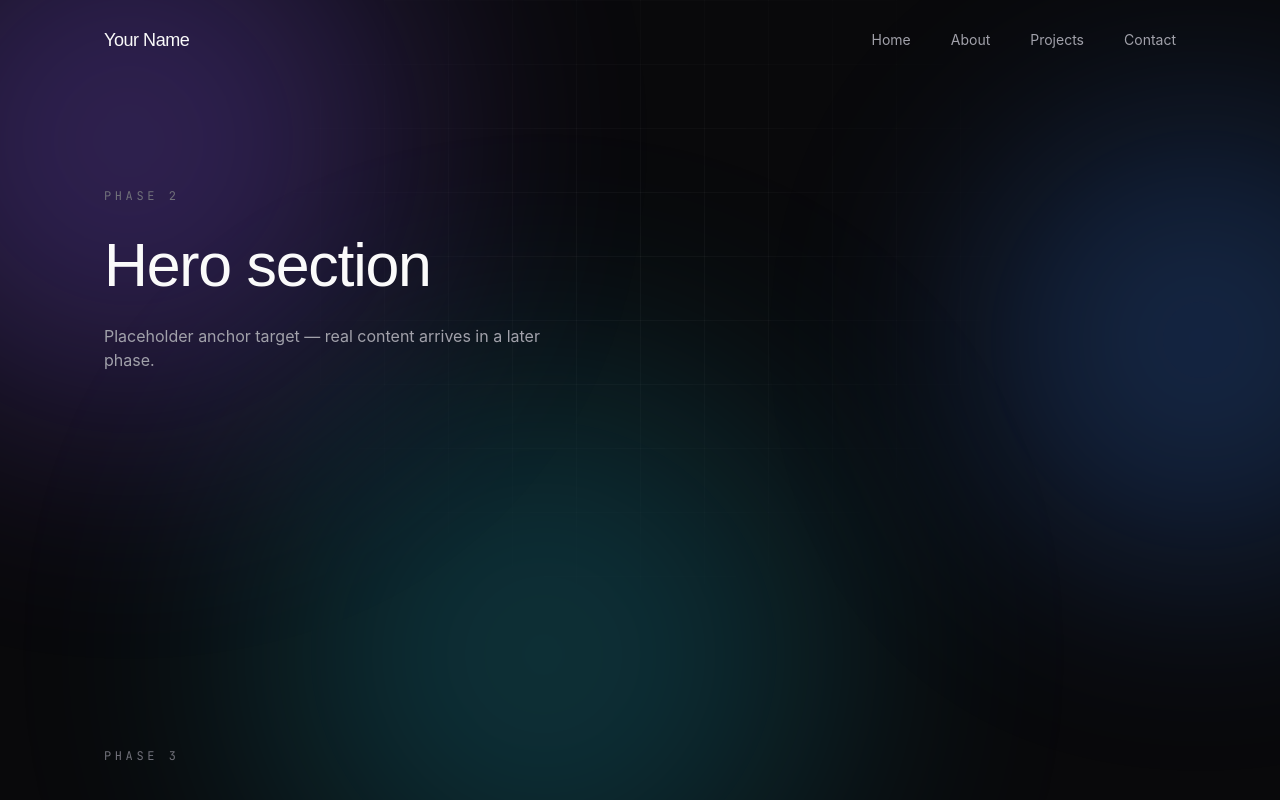
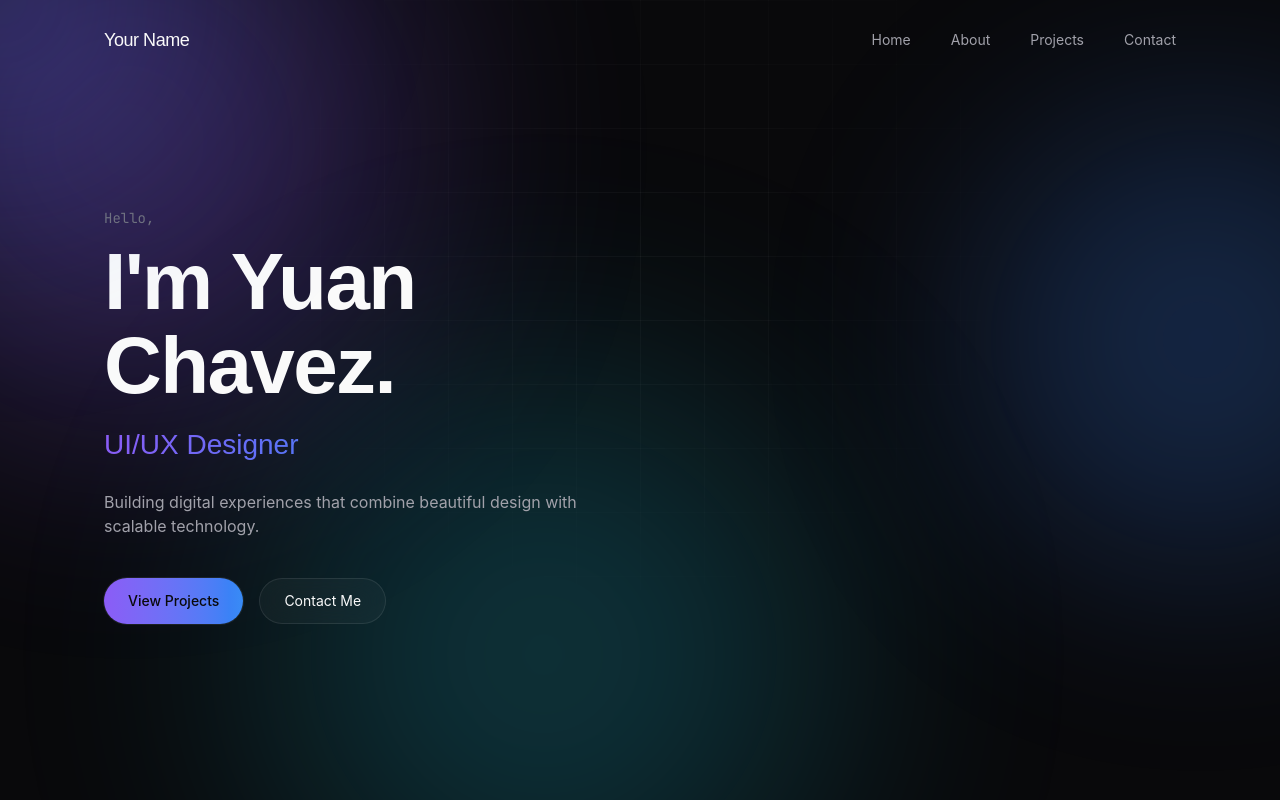
Before and after one commit to YuanG14/react-portfolio, a React (Vite) app: page / in a window 1280 px wide. Shown: the top 800 px of the page. Built offline with nearby package versions, Linux system fonts and the light colour scheme; a web font is replaced by a local one.

Commit message:
feat: implement Hero section with animated elements and cursor glow effect

```diff
--- /dev/null
+++ b/src/components/hero/MouseGlow.jsx
@@ -0,0 +1,54 @@
+import { useEffect } from 'react'
+import { motion, useMotionValue, useSpring, useReducedMotion } from 'framer-motion'
+
+/**
+ * A soft blurred glow that trails the cursor within the Hero section
+ * (distinct from the site-wide grid spotlight in
+ * components/effects/GridBackground.jsx — this one is Hero-specific
+ * and sits with the gradient blobs to make the opening screen feel
+ * alive). Position is driven by a spring so it eases behind the
+ * pointer rather than snapping to it.
+ *
+ * @param {React.RefObject} containerRef - ref to the Hero <section>;
+ *   glow position is computed relative to its bounding box.
+ */
+export default function MouseGlow({ containerRef }) {
+  const shouldReduceMotion = useReducedMotion()
+  const mouseX = useMotionValue(0)
+  const mouseY = useMotionValue(0)
+  const springX = useSpring(mouseX, { stiffness: 55, damping: 20, mass: 0.6 })
+  const springY = useSpring(mouseY, { stiffness: 55, damping: 20, mass: 0.6 })
+
+  useEffect(() => {
+    if (shouldReduceMotion) return
+    const node = containerRef?.current
+    if (!node) return
+
+    function handlePointerMove(event) {
+      const rect = node.getBoundingClientRect()
+      mouseX.set(event.clientX - rect.left)
+      mouseY.set(event.clientY - rect.top)
+    }
+
+    window.addEventListener('pointermove', handlePointerMove)
+    return () => window.removeEventListener('pointermove', handlePointerMove)
+  }, [containerRef, mouseX, mouseY, shouldReduceMotion])
+
+  if (shouldReduceMotion) return null
+
+  return (
+    <div aria-hidden="true" className="pointer-events-none absolute inset-0 overflow-hidden">
+      <motion.div
+        className="absolute h-[480px] w-[480px] rounded-full blur-[110px]"
+        style={{
+          x: springX,
+          y: springY,
+          translateX: '-50%',
+          translateY: '-50%',
+          background:
+            'radial-gradient(circle, rgba(139,92,246,0.35), rgba(59,130,246,0.18) 45%, transparent 75%)',
+        }}
+      />
+    </div>
+  )
+}
--- /dev/null
+++ b/src/components/hero/ProfileCard.jsx
@@ -0,0 +1,63 @@
+import { motion, useReducedMotion } from 'framer-motion'
+import { HERO_NAME } from '../../data/hero'
+
+const initials = HERO_NAME.split(' ')
+  .map((part) => part[0])
+  .join('')
+
+/**
+ * The card floats continuously (a gentle vertical loop) once it has
+ * entered, and carries two smaller glass badges that float on their
+ * own independent, slightly offset loops — reads as alive without
+ * being distracting. All looping motion is skipped when the user has
+ * requested reduced motion.
+ */
+export default function ProfileCard() {
+  const shouldReduceMotion = useReducedMotion()
+
+  return (
+    <motion.div
+      initial={{ opacity: 0, y: 40, scale: 0.96 }}
+      animate={{ opacity: 1, y: 0, scale: 1 }}
+      transition={{ duration: 0.9, delay: 0.35, ease: [0.16, 1, 0.3, 1] }}
+      className="relative mx-auto w-full max-w-sm"
+    >
+      <motion.div
+        animate={shouldReduceMotion ? undefined : { y: [0, -14, 0] }}
+        transition={{ duration: 6, repeat: Infinity, ease: 'easeInOut' }}
+        className="glass relative aspect-[4/5] w-full rounded-3xl p-3"
+      >
+        {/* Profile image placeholder — swap for a real photo later */}
+        <div className="relative h-full w-full overflow-hidden rounded-2xl bg-gradient-to-br from-purple/25 via-blue/10 to-cyan/25">
+          <div className="absolute inset-0 grid place-items-center">
+            <span className="font-display text-7xl font-medium text-ink/25">
+              {initials}
+            </span>
+          </div>
+        </div>
+
+        {/* Floating badge: availability */}
+        <motion.div
+          animate={shouldReduceMotion ? undefined : { y: [0, 10, 0] }}
+          transition={{ duration: 5, repeat: Infinity, ease: 'easeInOut', delay: 0.4 }}
+          className="glass absolute -left-6 top-10 flex items-center gap-2 rounded-full px-4 py-2 text-xs text-ink"
+        >
+          <span className="h-2 w-2 rounded-full bg-cyan" />
+          Available for work
+        </motion.div>
+
+        {/* Floating badge: focus areas */}
+        <motion.div
+          animate={shouldReduceMotion ? undefined : { y: [0, -10, 0] }}
+          transition={{ duration: 5.5, repeat: Infinity, ease: 'easeInOut', delay: 0.9 }}
+          className="glass absolute -right-4 bottom-12 rounded-2xl px-4 py-3 text-xs"
+        >
+          <p className="font-mono text-[10px] uppercase tracking-wider text-ink-faint">
+            Focus
+          </p>
+          <p className="mt-1 text-ink-muted">React · Node · UX</p>
+        </motion.div>
+      </motion.div>
+    </motion.div>
+  )
+}
--- /dev/null
+++ b/src/components/ui/TypingText.jsx
@@ -0,0 +1,27 @@
+import { useReducedMotion } from 'framer-motion'
+import { useTypewriter } from '../../hooks/useTypewriter'
+import { cn } from '../../lib/cn'
+
+/**
+ * Renders a rotating line of text with a typing/deleting animation
+ * and a blinking caret. Falls back to a static first word when the
+ * user has requested reduced motion.
+ */
+export default function TypingText({ words, className }) {
+  const shouldReduceMotion = useReducedMotion()
+  const typed = useTypewriter(words)
+  const text = shouldReduceMotion ? words[0] : typed
+
+  return (
+    <span className={cn('inline-flex items-center', className)}>
+      {text}
+      <span
+        aria-hidden="true"
+        className={cn(
+          'ml-1 inline-block h-[0.9em] w-[2px] bg-current',
+          !shouldReduceMotion && 'animate-pulse'
+        )}
+      />
+    </span>
+  )
+}
--- /dev/null
+++ b/src/data/hero.js
@@ -0,0 +1,10 @@
+/**
+ * Hero copy. Kept out of the component so content can be swapped
+ * without touching layout/animation code.
+ */
+export const HERO_NAME = 'Yuan Chavez'
+
+export const HERO_ROLES = ['Full Stack Developer', 'UI/UX Designer', 'Problem Solver']
+
+export const HERO_TAGLINE =
+  'Building digital experiences that combine beautiful design with scalable technology.'
--- /dev/null
+++ b/src/hooks/useTypewriter.js
@@ -0,0 +1,45 @@
+import { useEffect, useState } from 'react'
+
+/**
+ * Cycles through `words`, typing each one out character by character,
+ * pausing, deleting it, then moving to the next — the classic
+ * rotating-job-title effect. Pure state machine driven by
+ * setTimeout, no external dependency.
+ */
+export function useTypewriter(
+  words,
+  { typingSpeed = 70, deletingSpeed = 40, pauseTime = 1400 } = {}
+) {
+  const [wordIndex, setWordIndex] = useState(0)
+  const [text, setText] = useState('')
+  const [isDeleting, setIsDeleting] = useState(false)
+
+  useEffect(() => {
+    const currentWord = words[wordIndex % words.length]
+    let timeout
+
+    if (!isDeleting && text === currentWord) {
+      // Full word typed — hold, then start deleting.
+      timeout = setTimeout(() => setIsDeleting(true), pauseTime)
+    } else if (isDeleting && text === '') {
+      // Fully deleted — advance to the next word.
+      setIsDeleting(false)
+      setWordIndex((i) => (i + 1) % words.length)
+    } else {
+      timeout = setTimeout(
+        () => {
+          setText((current) =>
+            isDeleting
+              ? currentWord.slice(0, current.length - 1)
+              : currentWord.slice(0, current.length + 1)
+          )
+        },
+        isDeleting ? deletingSpeed : typingSpeed
+      )
+    }
+
+    return () => clearTimeout(timeout)
+  }, [text, isDeleting, wordIndex, words, typingSpeed, deletingSpeed, pauseTime])
+
+  return text
+}
--- a/src/pages/Home.jsx
+++ b/src/pages/Home.jsx
@@ -1,12 +1,13 @@
 import Section from '../components/layout/Section'
 import Reveal from '../components/layout/Reveal'
+import Hero from '../sections/Hero'
 
 /**
- * TEMPORARY. This page exists only so the Navbar/Footer anchors have
- * somewhere to scroll to and the foundation can be verified end to
- * end. Each placeholder below is replaced by its real section in a
- * later phase: Hero -> Phase 2, About -> Phase 3, Projects -> Phase 5,
- * Contact -> Phase 7. Do not add real content here yet.
+ * About/Projects/Contact are still TEMPORARY placeholders — anchor
+ * targets only, so Navbar/Footer links have somewhere to scroll to.
+ * Each is replaced by its real section in a later phase:
+ * About -> Phase 3, Projects -> Phase 5, Contact -> Phase 7.
+ * Hero (Phase 2) is now real — see src/sections/Hero.jsx.
  */
 function Placeholder({ id, phaseLabel, title }) {
   return (
@@ -29,7 +30,7 @@ function Placeholder({ id, phaseLabel, title }) {
 export default function Home() {
   return (
     <>
-      <Placeholder id="home" phaseLabel="Phase 2" title="Hero section" />
+      <Hero />
       <Placeholder id="about" phaseLabel="Phase 3" title="About section" />
       <Placeholder id="projects" phaseLabel="Phase 5" title="Projects section" />
       <Placeholder id="contact" phaseLabel="Phase 7" title="Contact section" />
--- /dev/null
+++ b/src/sections/Hero.jsx
@@ -0,0 +1,82 @@
+import { useRef } from 'react'
+import { motion } from 'framer-motion'
+import { FiChevronDown } from 'react-icons/fi'
+import Container from '../components/ui/Container'
+import Reveal from '../components/layout/Reveal'
+import Button from '../components/ui/Button'
+import TypingText from '../components/ui/TypingText'
+import MouseGlow from '../components/hero/MouseGlow'
+import ProfileCard from '../components/hero/ProfileCard'
+import { HERO_NAME, HERO_ROLES, HERO_TAGLINE } from '../data/hero'
+
+/**
+ * Full-viewport intro. Deliberately not using the standard <Section>
+ * wrapper (see components/layout/Section.jsx) — its `.section-py`
+ * vertical rhythm is for content sections further down the page,
+ * while the Hero needs to own the full screen height itself.
+ */
+export default function Hero() {
+  const heroRef = useRef(null)
+
+  return (
+    <section
+      id="home"
+      ref={heroRef}
+      className="relative flex min-h-screen items-center overflow-hidden pb-20 pt-28"
+    >
+      <MouseGlow containerRef={heroRef} />
+
+      <Container className="grid items-center gap-16 lg:grid-cols-[1.1fr_0.9fr]">
+        {/* Text column */}
+        <div>
+          <Reveal>
+            <p className="font-mono text-sm text-ink-faint">Hello,</p>
+          </Reveal>
+
+          <Reveal delay={0.1}>
+            <h1 className="mt-3 text-display-xl font-display font-semibold leading-[1.05] text-ink">
+              I&apos;m {HERO_NAME}.
+            </h1>
+          </Reveal>
+
+          <Reveal delay={0.2}>
+            <div className="mt-4 text-display-sm font-display font-medium text-gradient-accent">
+              <TypingText words={HERO_ROLES} />
+            </div>
+          </Reveal>
+
+          <Reveal delay={0.3}>
+            <p className="mt-6 max-w-lg text-ink-muted">{HERO_TAGLINE}</p>
+          </Reveal>
+
+          <Reveal delay={0.4} className="mt-10 flex flex-wrap gap-4">
+            <Button as="a" href="#projects" variant="primary">
+              View Projects
+            </Button>
+            <Button as="a" href="#contact" variant="secondary">
+              Contact Me
+            </Button>
+          </Reveal>
+        </div>
+
+        {/* Floating visual column */}
+        <ProfileCard />
+      </Container>
+
+      {/* Scroll cue */}
+      <motion.a
+        href="#about"
+        aria-label="Scroll to About section"
+        initial={{ opacity: 0 }}
+        animate={{ opacity: 1, y: [0, 8, 0] }}
+        transition={{
+          opacity: { duration: 0.8, delay: 1.2 },
+          y: { duration: 1.8, repeat: Infinity, ease: 'easeInOut', delay: 1.2 },
+        }}
+        className="absolute bottom-8 left-1/2 -translate-x-1/2 text-ink-faint transition-colors hover:text-ink"
+      >
+        <FiChevronDown size={22} />
+      </motion.a>
+    </section>
+  )
+}
```
Also changed, not shown: 1 other file (tests, documents, lock files or other folders).
